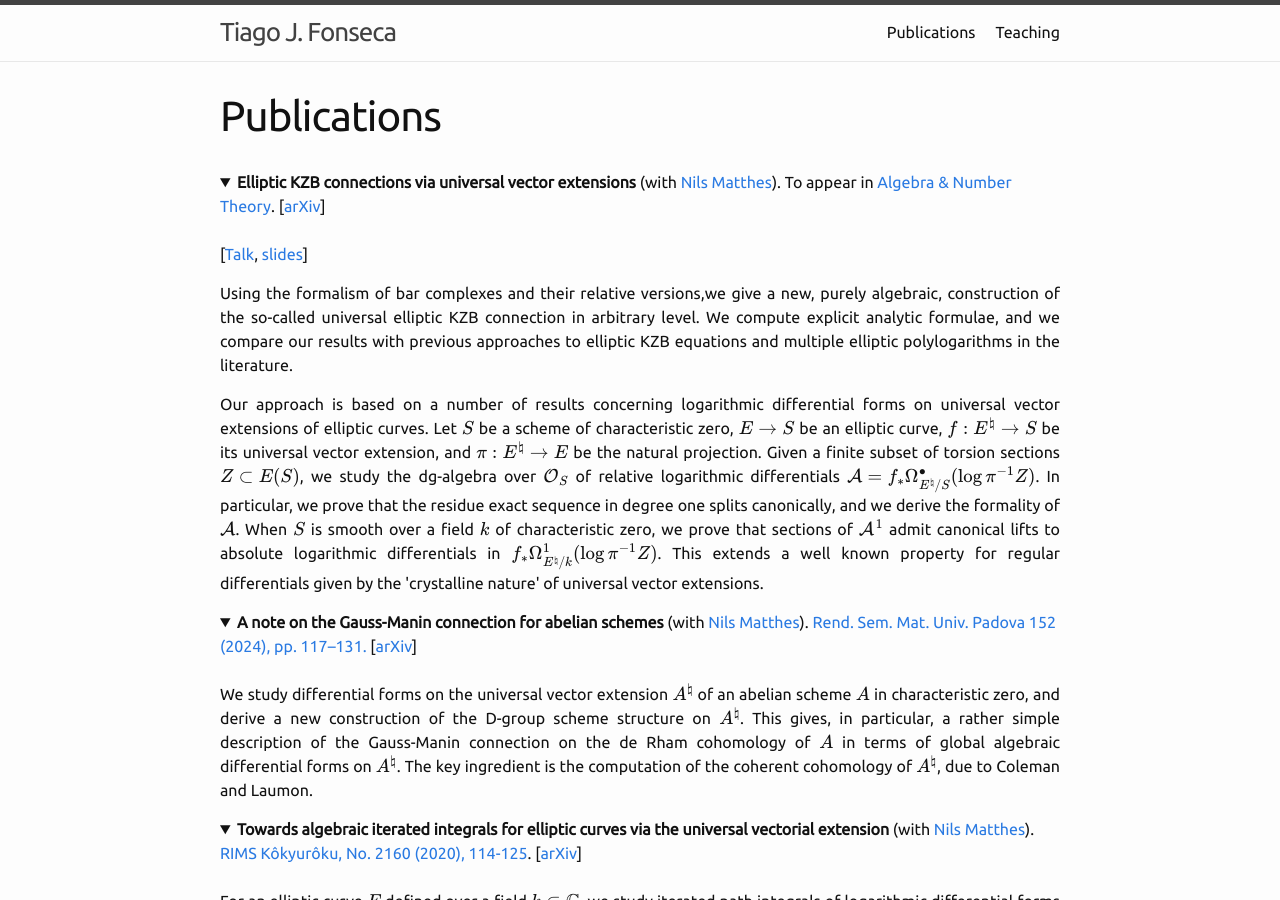
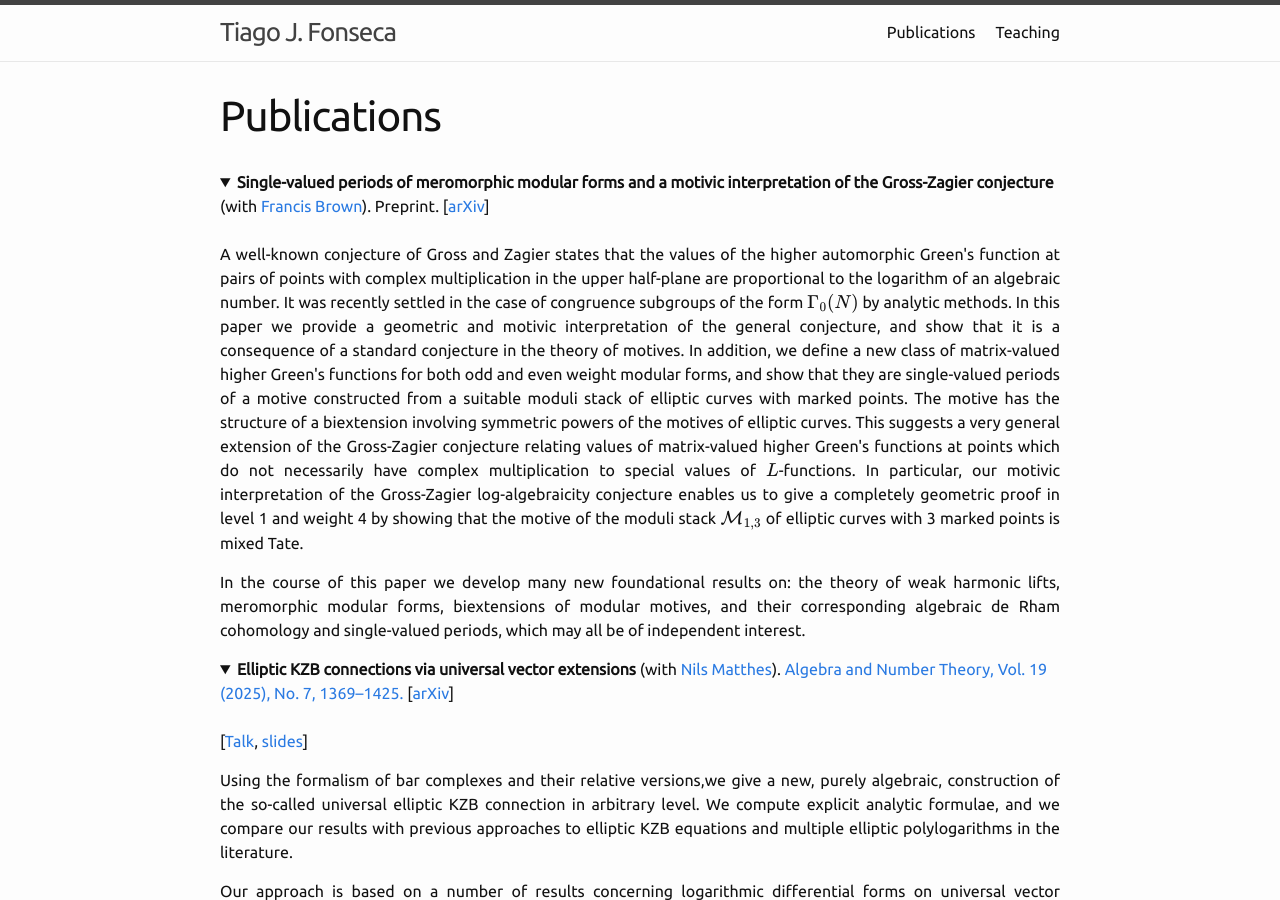
Before and after one commit to tjfonseca/tjfonseca.github.io, a Jekyll site: the page built from publications.md, in a window 1280 px wide and 900 px high. Built offline with Jekyll 4.4.1, drawn with Linux system fonts in a browser that asks for light colours; formulas are drawn with MathJax 3.

Commit message:
Initial commit

```diff
--- a/publications.md
+++ b/publications.md
@@ -5,7 +5,22 @@ permalink: /publications/
 ---
 
 <details open>
-	<summary><b>Elliptic KZB connections via universal vector extensions</b> (with <a href="https://nilsmatthes.github.io/" target="_blank">Nils Matthes</a>). To appear in <a href="https://msp.org/soon/coming.php?jpath=ant" target="_blank">Algebra & Number Theory</a>. [<a href="https://arxiv.org/abs/2301.12560" target="_blank">arXiv</a>] </summary>
+	<summary><b>Single-valued periods of meromorphic modular forms and a motivic interpretation of the Gross-Zagier conjecture</b> (with <a href="https://www.maths.ox.ac.uk/people/francis.brown" target="_blank">Francis Brown</a>). Preprint. [<a href="https://arxiv.org/abs/2508.04844" target="_blank">arXiv</a>] </summary>
+
+	<p align="justify"><br>
+	A well-known conjecture of Gross and Zagier states that the values of the higher automorphic Green's function at pairs of points with complex multiplication in the upper half-plane are proportional to the logarithm of an algebraic number. It was recently settled in the case of congruence subgroups of the form $\Gamma_0(N)$ by analytic methods. In this paper we provide a geometric and motivic interpretation of the general conjecture, and show that it is a consequence of a standard conjecture in the theory of motives. In addition, we define a new class of matrix-valued higher Green's functions for both odd and even weight modular forms, and show that they are single-valued periods of a motive constructed from a suitable moduli stack of elliptic curves with marked points. The motive has the structure of a biextension involving symmetric powers of the motives of elliptic curves. This suggests a very general extension of the Gross-Zagier conjecture relating values of matrix-valued higher Green's functions at points which do not necessarily have complex multiplication to special values of $L$-functions. In particular, our motivic interpretation of the Gross-Zagier log-algebraicity conjecture enables us to give a completely geometric proof in level 1 and weight 4 by showing that the motive of the moduli stack $\mathcal{M}_{1,3}$ of elliptic curves with 3 marked points is mixed Tate.
+	</p>
+
+	 <p align="justify">
+	 In the course of this paper we develop many new foundational results on: the theory of weak harmonic lifts, meromorphic modular forms, biextensions of modular motives, and their corresponding algebraic de Rham cohomology and single-valued periods, which may all be of independent interest.
+	 </p>
+
+</details>
+
+<p></p>
+
+<details open>
+	<summary><b>Elliptic KZB connections via universal vector extensions</b> (with <a href="https://nilsmatthes.github.io/" target="_blank">Nils Matthes</a>). <a href="https://msp.org/ant/2025/19-7/p03.xhtml" target="_blank">Algebra and Number Theory, Vol. 19 (2025), No. 7, 1369–1425.</a> [<a href="https://arxiv.org/abs/2301.12560" target="_blank">arXiv</a>] </summary>
 
 	<p><br>
   	[<a href="https://www.newton.ac.uk/seminar/36062/" target="_blank">Talk</a>, <a href="../assets/documents/slides-kzb.pdf" target="_blank">slides</a>]
```
Also changed, not shown: index.md (+4 -4 lines).
